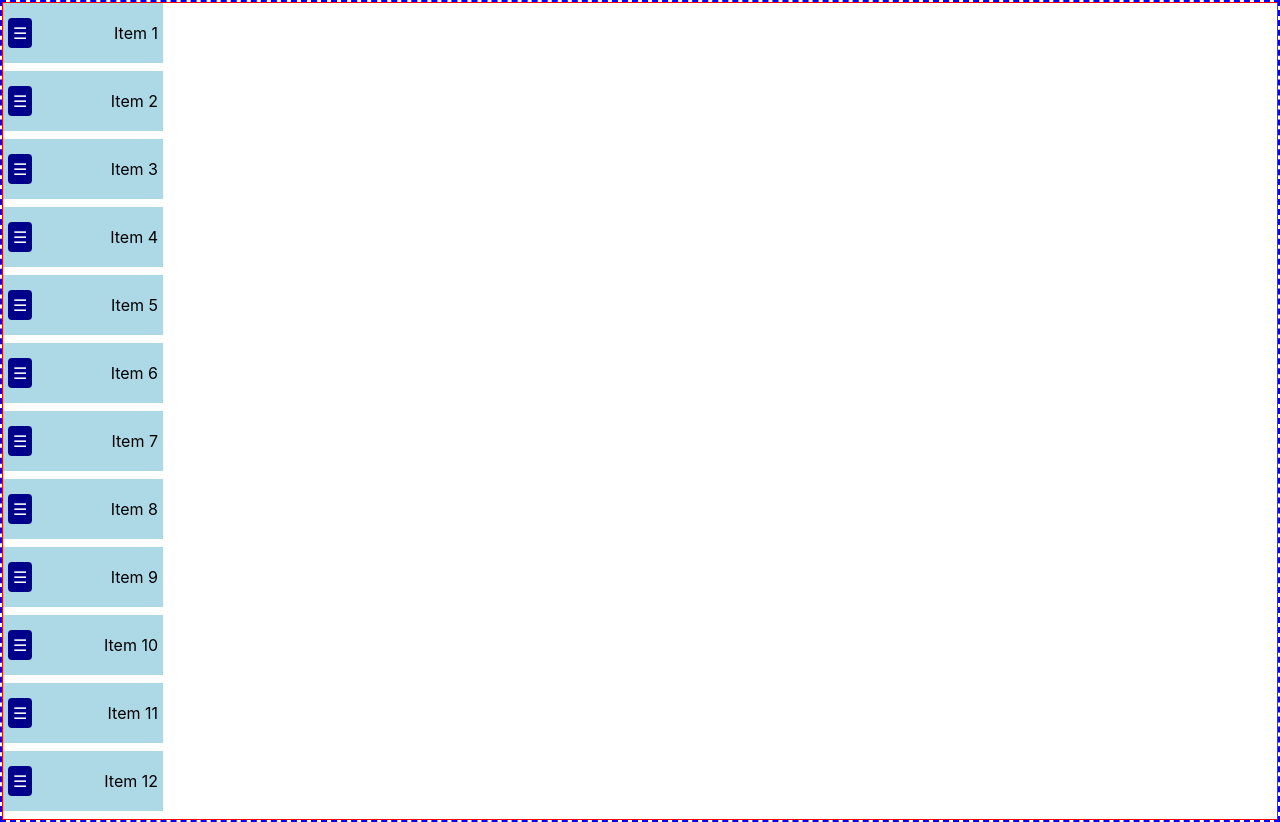
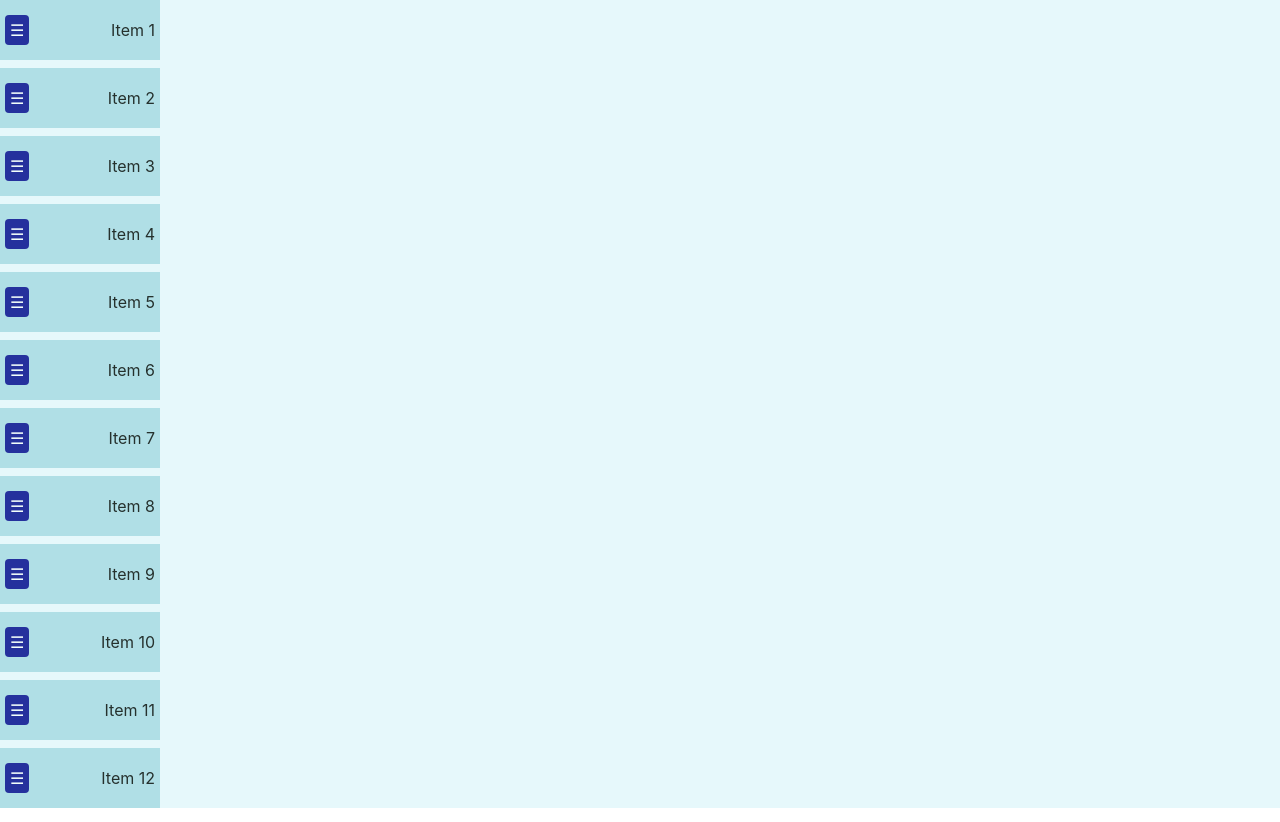
Before and after one commit to nikolay-rusev/dnd-example, a React (Create React App) app: page / in a window 1280 px wide. Built offline with nearby package versions, Linux system fonts and the light colour scheme.

Commit message:
feat: update styling

```diff
--- a/src/App.css
+++ b/src/App.css
@@ -3,14 +3,17 @@
 }
 
 .actual-container {
-    border: 1px solid red;
+    background-color: aliceblue;
+    opacity: 0.9;
 }
 
 .dnd-container {
-    border: 2px dashed blue;
+    background-color: aquamarine;
+    opacity: 0.9;
 }
 
-.top-fill, .bottom-fill {
+.top-fill,
+.bottom-fill {
     background-color: palevioletred;
     opacity: 0.3;
 }
```
